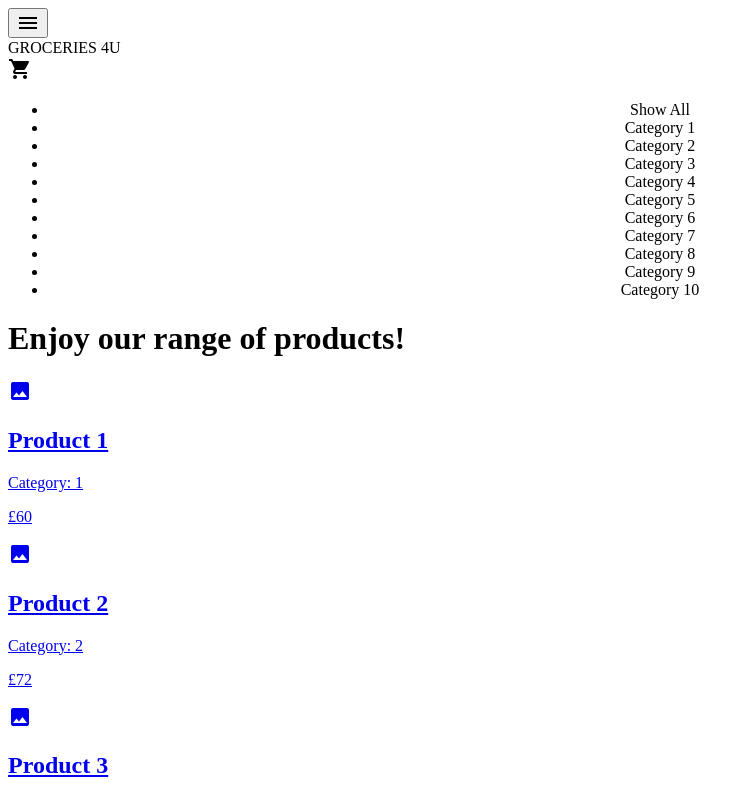
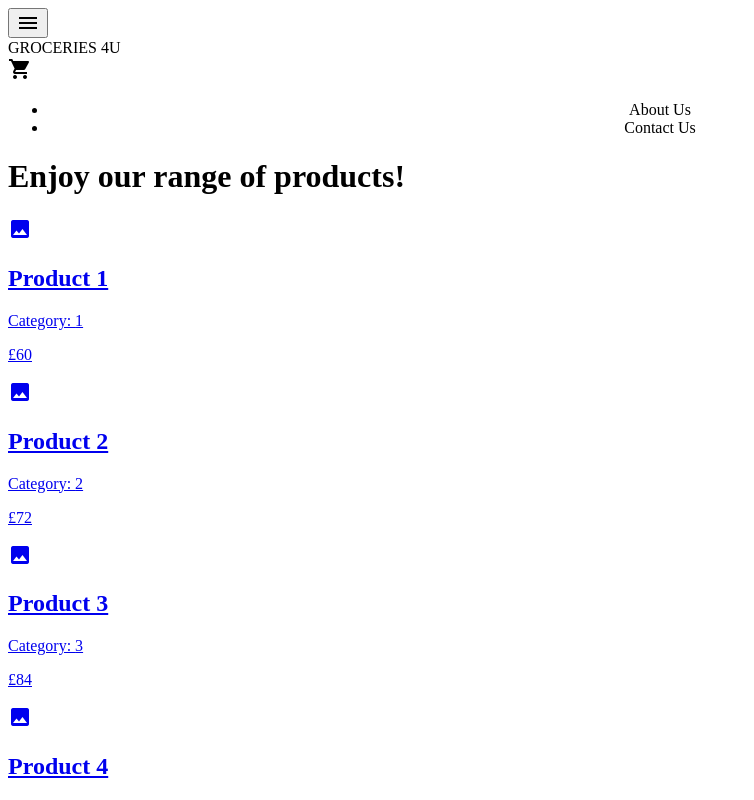
Before and after one commit to JakeWin97/code-academy-next-app, a Next.js app: page / in a window 1280 px wide. Shown: the top 800 px of the page, without its empty margins (0-754 px from the left). Built offline with nearby package versions, Linux system fonts and the light colour scheme.

Commit message:
Update sidebar, link to about page

```diff
--- a/components/sidebar.tsx
+++ b/components/sidebar.tsx
@@ -1,18 +1,11 @@
+import Link from 'next/link';
+
 const Sidebar:React.FC = () => {
     return (
     <div className="flex bg-gradient-to-b from-gray-200 via-gray-300 to-gray-500" id="sidebar">
         <ul className="pb-2 bg-blue-500 w-32 items-center leading-10 text-white font-sans rounded-r-lg">
-            <li>Show All</li>
-            <li>Category 1</li>
-            <li>Category 2</li>
-            <li>Category 3</li>
-            <li>Category 4</li>
-            <li>Category 5</li>
-            <li>Category 6</li>
-            <li>Category 7</li>
-            <li>Category 8</li>
-            <li>Category 9</li>
-            <li>Category 10</li>
+            <Link href="/about"><li>About Us</li></Link>
+            <li>Contact Us</li>
         </ul>
     </div>
     );
```
